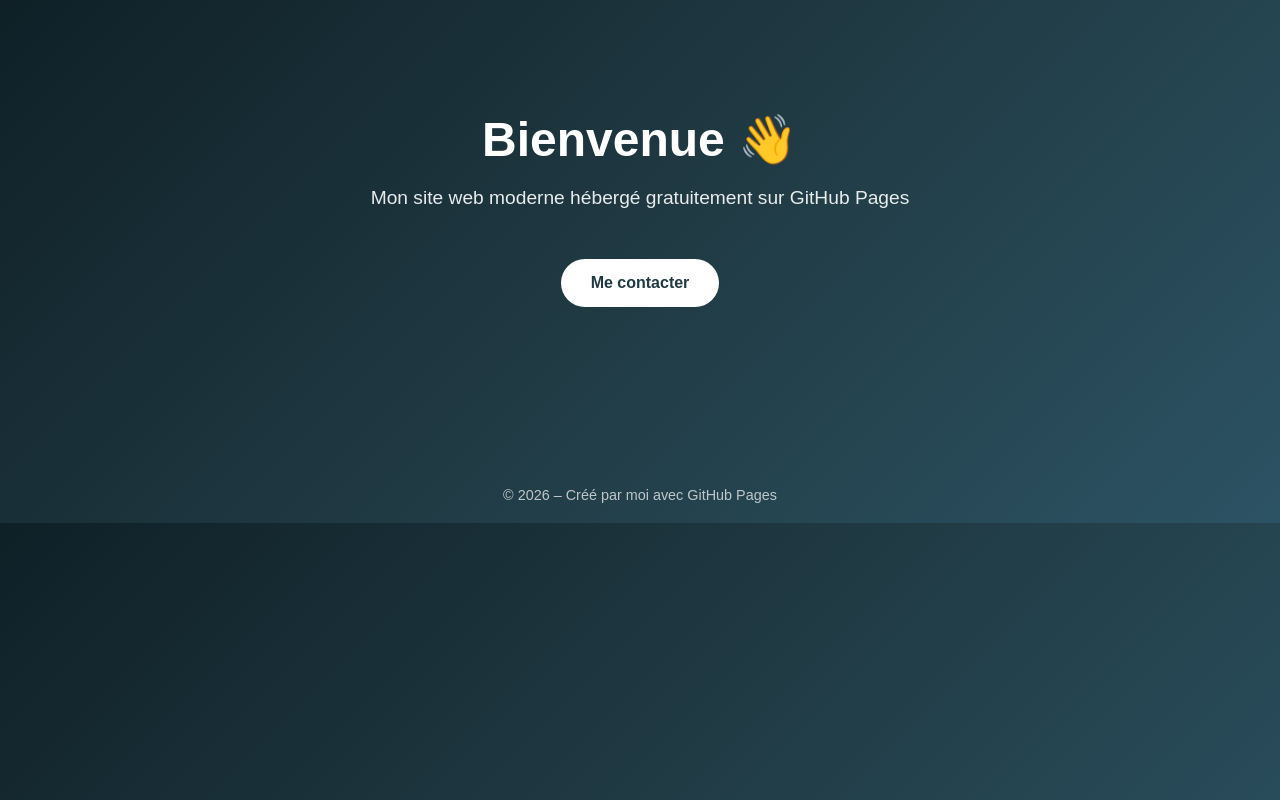
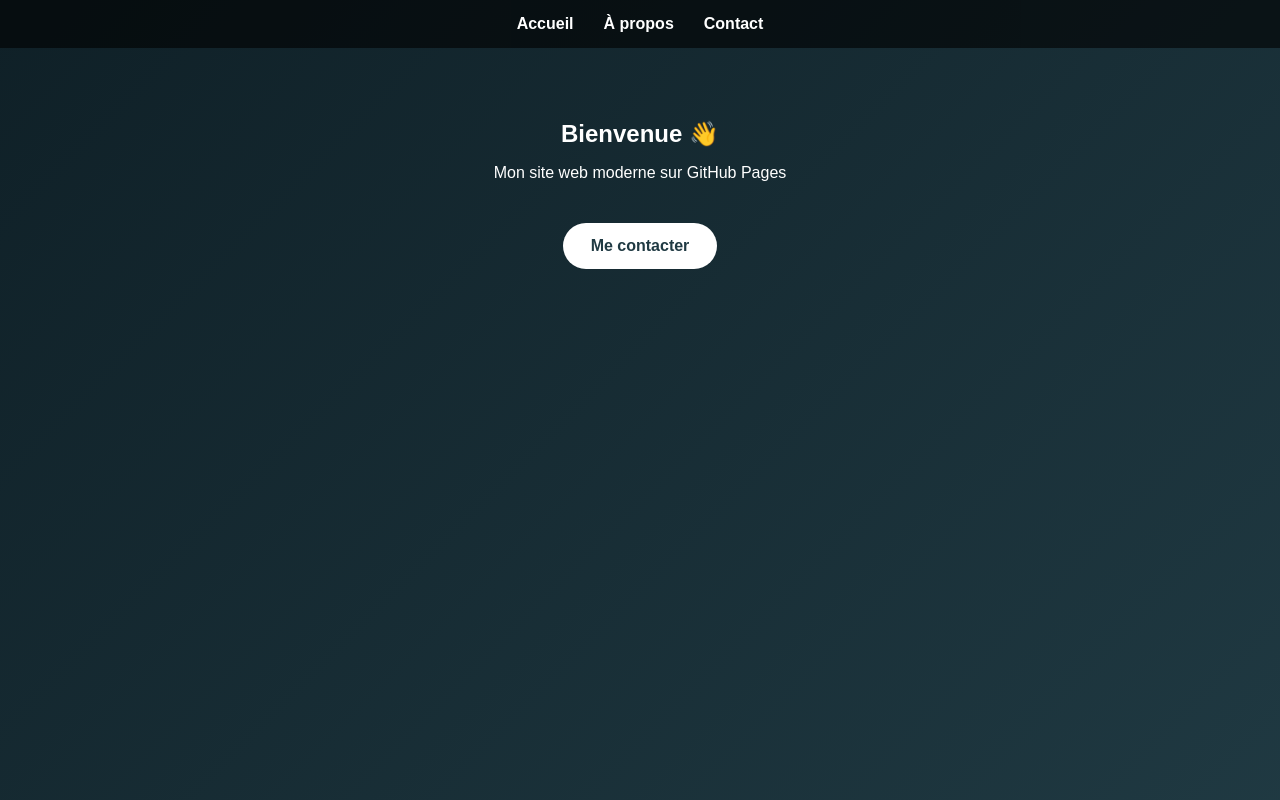
Before and after one commit to kennyerger06-sys/kennyerger06-sys.github.io, a plain HTML site: page index.html in a window 1280 px wide. Shown: the top 800 px of the page. Drawn offline with Linux system fonts and the light colour scheme.

Commit message:
Update index.html

```diff
--- a/index.html
+++ b/index.html
@@ -11,27 +11,53 @@
       font-family: Arial, Helvetica, sans-serif;
       background: linear-gradient(135deg, #0f2027, #203a43, #2c5364);
       color: white;
-      text-align: center;
+      scroll-behavior: smooth;
     }
 
-    header {
-      padding: 80px 20px;
+    /* MENU */
+    nav {
+      position: fixed;
+      top: 0;
+      width: 100%;
+      background: rgba(0, 0, 0, 0.6);
+      padding: 15px 0;
+      z-index: 1000;
     }
 
-    h1 {
-      font-size: 3rem;
-      margin-bottom: 10px;
+    nav ul {
+      list-style: none;
+      margin: 0;
+      padding: 0;
+      display: flex;
+      justify-content: center;
+      gap: 30px;
     }
 
-    p {
-      font-size: 1.2rem;
-      opacity: 0.9;
+    nav a {
+      color: white;
+      text-decoration: none;
+      font-weight: bold;
+      transition: 0.3s;
+    }
+
+    nav a:hover {
+      color: #00d4ff;
+    }
+
+    section {
+      padding: 100px 20px;
+      text-align: center;
+      min-height: 100vh;
+    }
+
+    h1, h2 {
+      margin-bottom: 15px;
     }
 
     .btn {
       display: inline-block;
-      margin-top: 30px;
-      padding: 15px 30px;
+      margin-top: 25px;
+      padding: 14px 28px;
       background: white;
       color: #203a43;
       text-decoration: none;
@@ -41,28 +67,50 @@
     }
 
     .btn:hover {
+      transform: scale(1.05);
       background: #e0e0e0;
-      transform: scale(1.05);
     }
 
     footer {
-      margin-top: 80px;
+      text-align: center;
       padding: 20px;
-      font-size: 0.9rem;
       opacity: 0.7;
     }
   </style>
 </head>
 <body>
 
-  <header>
+  <!-- MENU -->
+  <nav>
+    <ul>
+      <li><a href="#accueil">Accueil</a></li>
+      <li><a href="#apropos">À propos</a></li>
+      <li><a href="#contact">Contact</a></li>
+    </ul>
+  </nav>
+
+  <!-- SECTIONS -->
+  <section id="accueil">
     <h1>Bienvenue 👋</h1>
-    <p>Mon site web moderne hébergé gratuitement sur GitHub Pages</p>
-    <a class="btn" href="#">Me contacter</a>
-  </header>
+    <p>Mon site web moderne sur GitHub Pages</p>
+    <a class="btn" href="#contact">Me contacter</a>
+  </section>
+
+  <section id="apropos">
+    <h2>À propos</h2>
+    <p>
+      Je découvre le développement web et je crée mon premier site
+      gratuitement avec GitHub Pages.
+    </p>
+  </section>
+
+  <section id="contact">
+    <h2>Contact</h2>
+    <p>Email : contact@email.com</p>
+  </section>
 
   <footer>
-    © 2026 – Créé par moi avec GitHub Pages
+    © 2026 – Mon site GitHub Pages
   </footer>
 
 </body>
```
